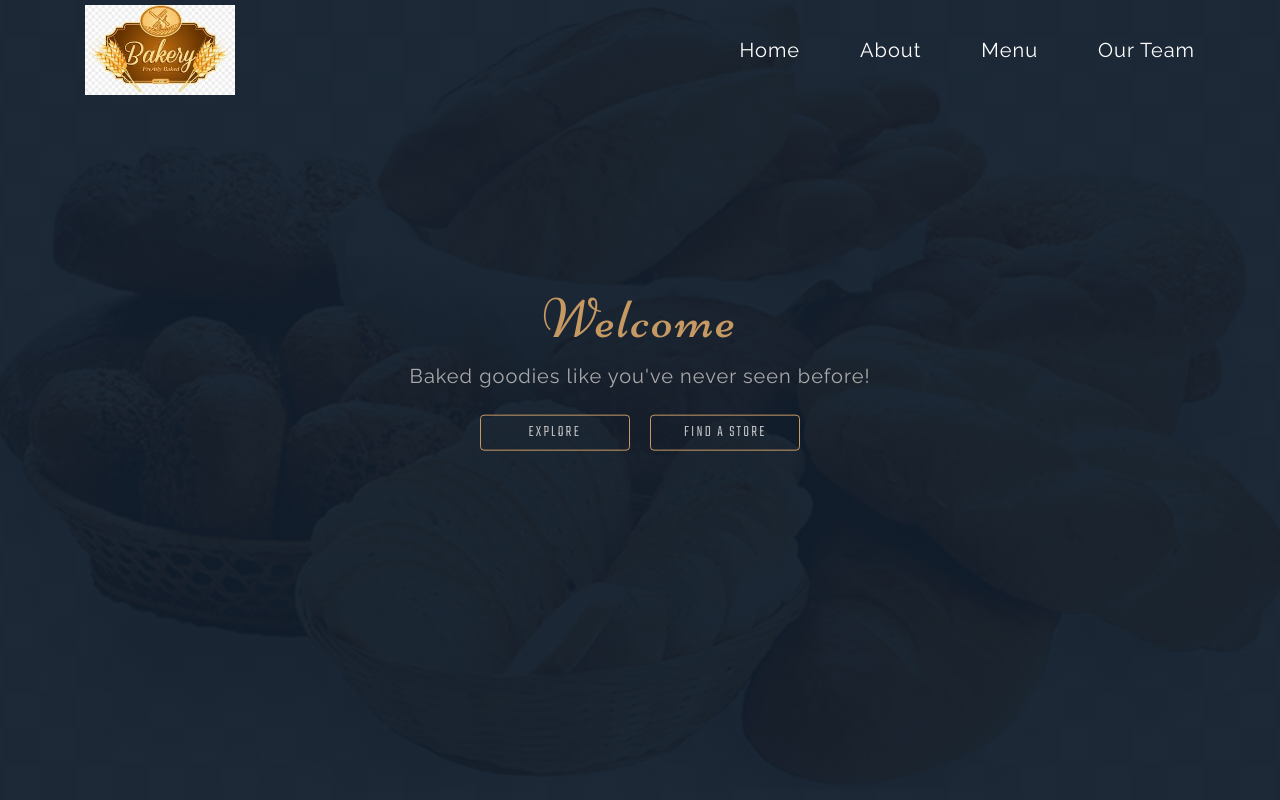
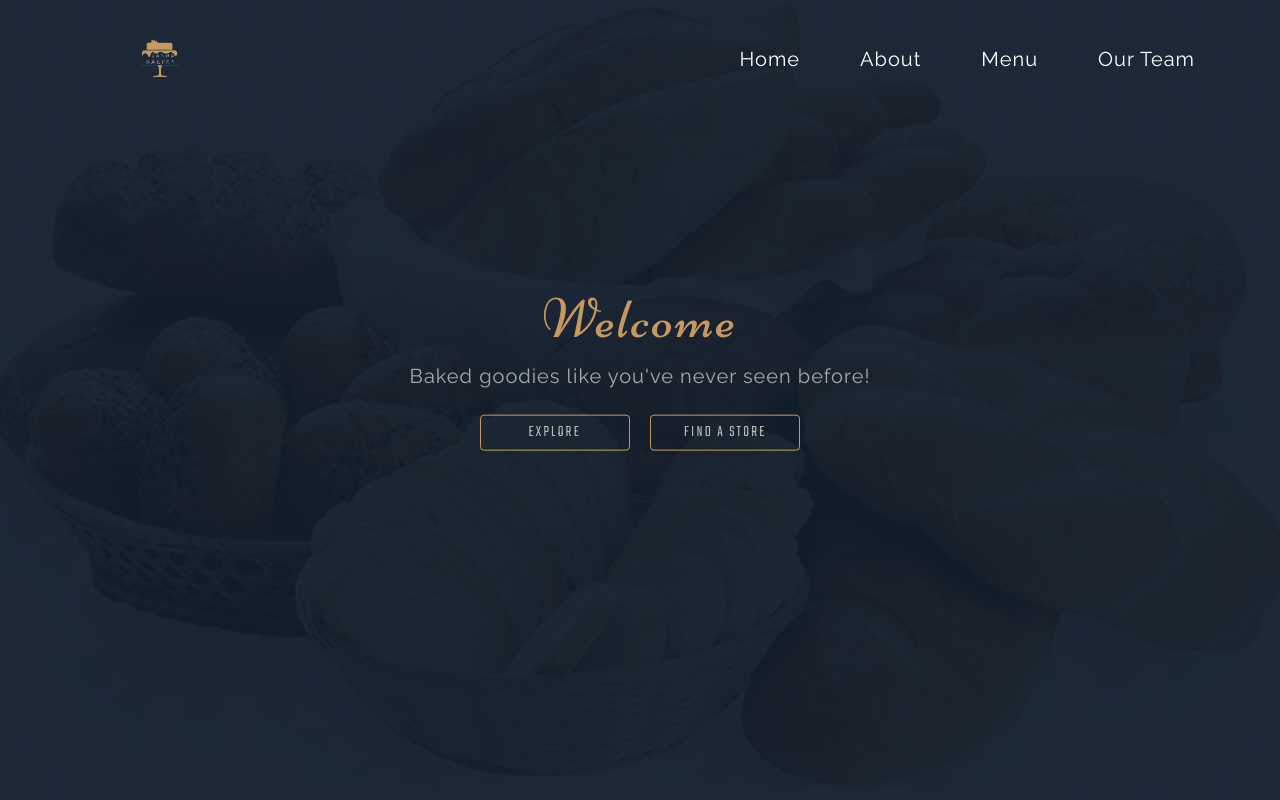
Before and after one commit to njerimaureen182/Tanda-Bakery, a plain HTML site: page index.html in a window 1280 px wide. Shown: the top 800 px of the page. Drawn offline with nearby package versions, Linux system fonts and the light colour scheme.

Commit message:
changing the logo

```diff
--- a/index.html
+++ b/index.html
@@ -22,7 +22,7 @@ min.css">
 		<!-- nav start -->
 		<nav class="d-flex align-items-center justify-content-center justify-content-lg-between">
 			<a href="index.html" class="navbar-brand">
-				<img src="img/logo.jpg" class="img-fluid">
+				<img src="img/tanda_bakery.png" class="img-fluid">
 			</a>
 			<ul class="nav-list text-center p-0">
 				<li class="nav-item">
--- a/style.css
+++ b/style.css
@@ -30,9 +30,10 @@ header > .container{
 .navbar-brand{
 	position: absolute;
 	width: 100%;
-	max-width: 100px;
-	top: 10px;
-	left: 50%;
+	/*height: 100px;*/
+	max-width: 300px;
+	top: 0;
+	left: 0;
 	transform: translateX(-50%);
 	transition: opacity 650ms;
 }
```
Also changed, not shown: img/tanda_bakery.png (added).
